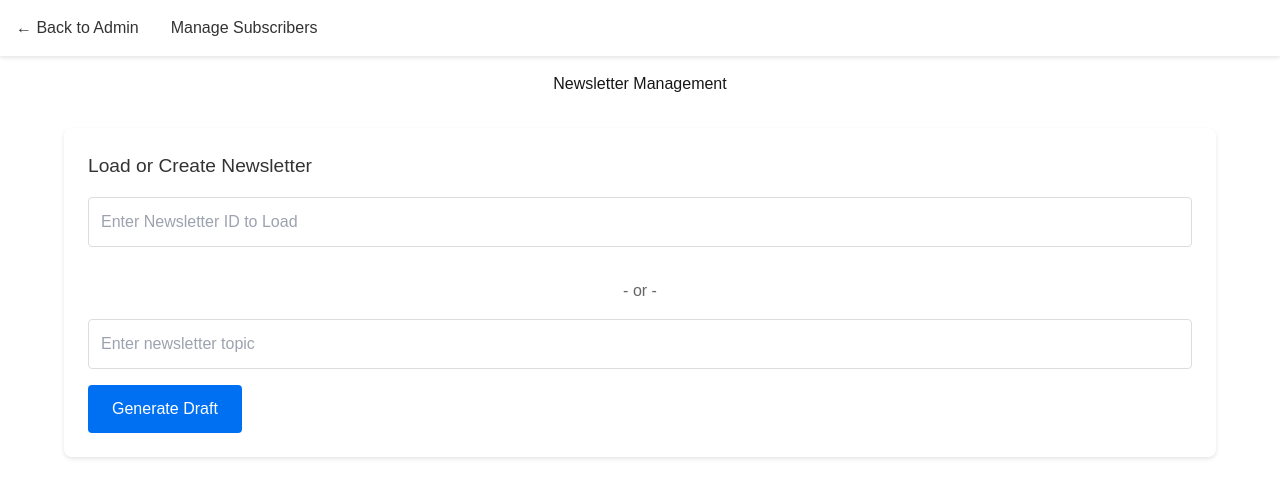
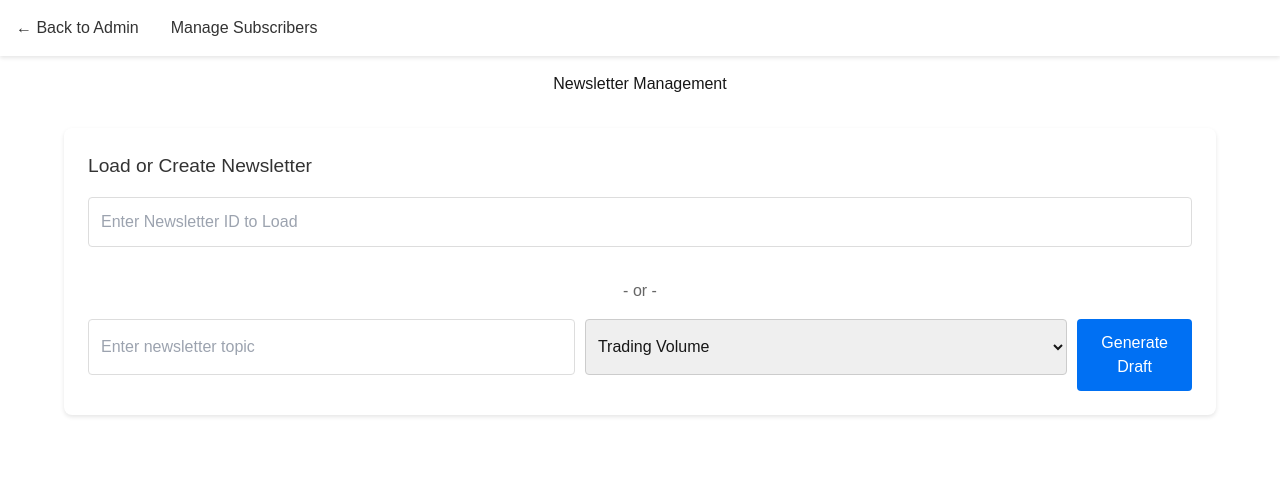
Before and after one commit to SailingSF/alpha-charter, a Next.js app: page /admin/newsletter-writer in a window 1280 px wide. Shown: the top 498 px of the page. Built offline with nearby package versions, Linux system fonts and the light colour scheme.

Commit message:
dropdown newsletter type

```diff
--- a/src/app/admin/newsletter-writer/page.js
+++ b/src/app/admin/newsletter-writer/page.js
@@ -18,6 +18,7 @@ export default function AdminNewsletter() {
     const [newsletterId, setNewsletterId] = useState('');
     const [isSending, setIsSending] = useState(false);
     const [overrideEmails, setOverrideEmails] = useState('');
+    const [newsletterVersion, setNewsletterVersion] = useState('trading_volume');
 
     // Replace the token state with this:
     const token = typeof window !== 'undefined' ? localStorage.getItem('token') : '';
@@ -115,7 +116,10 @@ export default function AdminNewsletter() {
                     'Content-Type': 'application/json',
                     'Authorization': `Bearer ${token}`,
                 },
-                body: JSON.stringify({ topic }),
+                body: JSON.stringify({
+                    topic,
+                    newsletter_version: newsletterVersion
+                }),
             });
 
             if (!response.ok) throw new Error('Failed to generate draft');
@@ -289,6 +293,14 @@ export default function AdminNewsletter() {
                                     className={styles.input}
                                     required
                                 />
+                                <select
+                                    value={newsletterVersion}
+                                    onChange={(e) => setNewsletterVersion(e.target.value)}
+                                    className={styles.input}
+                                >
+                                    <option value="trading_volume">Trading Volume</option>
+                                    <option value="deep_dive">Deep Dive</option>
+                                </select>
                                 <button
                                     type="submit"
                                     className={styles.button}
--- a/src/app/admin/newsletter-writer/page.module.css
+++ b/src/app/admin/newsletter-writer/page.module.css
@@ -199,3 +199,15 @@ main.container {
     flex-direction: column;
     align-items: stretch;
 }
+
+.topicForm {
+    display: flex;
+    gap: 10px;
+}
+
+select.input {
+    padding: 8px;
+    border-radius: 4px;
+    border: 1px solid #ccc;
+    min-width: 150px;
+}
```
